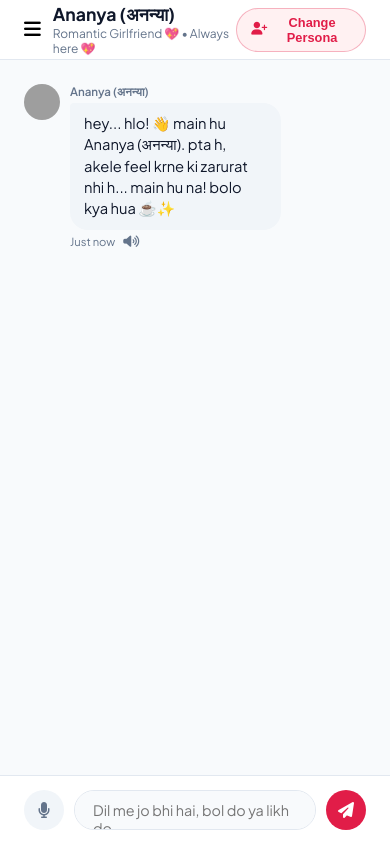
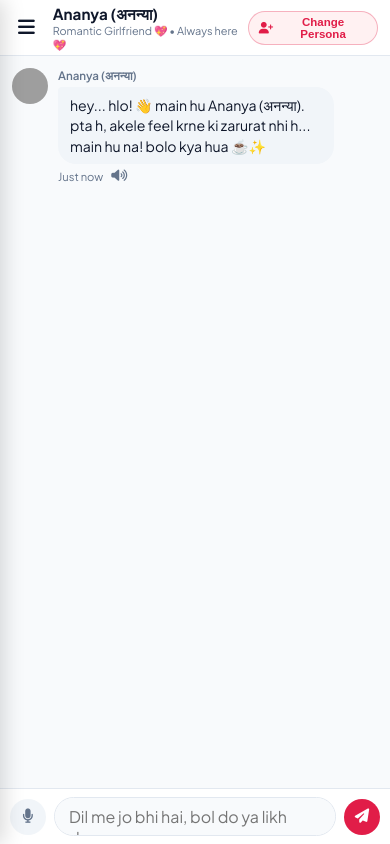
Before and after one commit to Abhish13405/love-chat-bot, a Flask app: page / in a window 390 px wide. Run offline with Flask 3, Linux system fonts and the light colour scheme; data that the repository does not hold is empty; grey boxes are pictures that could not be loaded.

Commit message:
Fix mobile responsive sidebar toggle, backdrop overlay and chat input bar visibility

```diff
--- a/static/css/style.css
+++ b/static/css/style.css
@@ -564,17 +564,143 @@ body {
     cursor: pointer;
 }
 
-/* Responsive UI */
+/* Sidebar Overlay & Mobile Close Button */
+.sidebar-overlay {
+    position: fixed;
+    inset: 0;
+    background: rgba(15, 23, 42, 0.5);
+    backdrop-filter: blur(2px);
+    z-index: 99;
+    opacity: 0;
+    visibility: hidden;
+    transition: all 0.3s ease;
+}
+
+.sidebar-overlay.active {
+    opacity: 1;
+    visibility: visible;
+}
+
+.close-sidebar-btn {
+    display: none;
+    background: none;
+    border: none;
+    font-size: 1.5rem;
+    color: var(--text-muted);
+    cursor: pointer;
+    margin-left: auto;
+    line-height: 1;
+}
+
+.close-sidebar-btn:hover {
+    color: var(--accent-red);
+}
+
+/* Responsive UI & Mobile Improvements */
 @media (max-width: 768px) {
+    html, body {
+        height: 100dvh;
+        overflow: hidden;
+    }
+
+    .app-container {
+        height: 100dvh;
+        height: -webkit-fill-available;
+    }
+
     .sidebar {
         position: fixed;
         left: 0;
         top: 0;
-        height: 100vh;
-        z-index: 50;
+        height: 100dvh;
+        width: 280px;
+        z-index: 100;
         transform: translateX(-100%);
+        box-shadow: 4px 0 20px rgba(0, 0, 0, 0.15);
     }
-    .sidebar.open { transform: translateX(0); }
-    .mobile-sidebar-toggle { display: block; }
-    .personas-grid { grid-template-columns: 1fr; }
+
+    .sidebar.open {
+        transform: translateX(0);
+    }
+
+    .close-sidebar-btn {
+        display: block;
+    }
+
+    .mobile-sidebar-toggle {
+        display: block;
+        padding: 6px;
+        color: var(--text-main);
+    }
+
+    .chat-main {
+        height: 100dvh;
+        height: -webkit-fill-available;
+        display: flex;
+        flex-direction: column;
+    }
+
+    .chat-header {
+        height: 56px;
+        padding: 0 12px;
+        flex-shrink: 0;
+    }
+
+    .companion-title h1 {
+        font-size: 0.95rem;
+    }
+
+    .companion-title p {
+        font-size: 0.68rem;
+    }
+
+    .switch-persona-header-btn {
+        padding: 4px 10px;
+        font-size: 0.72rem;
+    }
+
+    .chat-messages {
+        flex: 1;
+        min-height: 0;
+        padding: 12px;
+        gap: 12px;
+    }
+
+    .message-wrapper {
+        max-width: 88%;
+    }
+
+    .msg-text {
+        font-size: 0.88rem;
+        padding: 8px 12px;
+    }
+
+    /* Fixed Input Bar for Mobile Keyboards */
+    .chat-input-bar {
+        padding: 8px 10px;
+        gap: 8px;
+        background: #FFFFFF;
+        border-top: 1px solid var(--border-subtle);
+        flex-shrink: 0;
+        position: sticky;
+        bottom: 0;
+        z-index: 10;
+    }
+
+    .chat-input-bar textarea {
+        font-size: 16px; /* Prevents auto-zoom on iOS safari */
+        padding: 8px 14px;
+        max-height: 80px;
+    }
+
+    .mic-btn, .send-btn {
+        width: 36px;
+        height: 36px;
+        font-size: 0.9rem;
+        flex-shrink: 0;
+    }
+
+    .personas-grid {
+        grid-template-columns: 1fr;
+    }
 }
--- a/templates/index.html
+++ b/templates/index.html
@@ -15,6 +15,9 @@
 </head>
 <body>
     <div class="app-container">
+        <!-- Sidebar Backdrop for Mobile -->
+        <div class="sidebar-overlay" id="sidebarOverlay"></div>
+
         <!-- Sidebar Navigation -->
         <aside class="sidebar">
             <div class="brand">
@@ -25,6 +28,7 @@
                     <h2 id="sidebarCompanionName">Ananya <span class="gender-badge" id="sidebarBadge">Girlfriend 💖</span></h2>
                     <p class="status-text"><span class="status-dot"></span> Active</p>
                 </div>
+                <button class="close-sidebar-btn" id="closeSidebarBtn" title="Close Sidebar">&times;</button>
             </div>
 
             <!-- User Account Card -->
```
Also changed, not shown: local_ai_engine.py (+17 -0 lines), static/js/main.js (+45 -2 lines).
